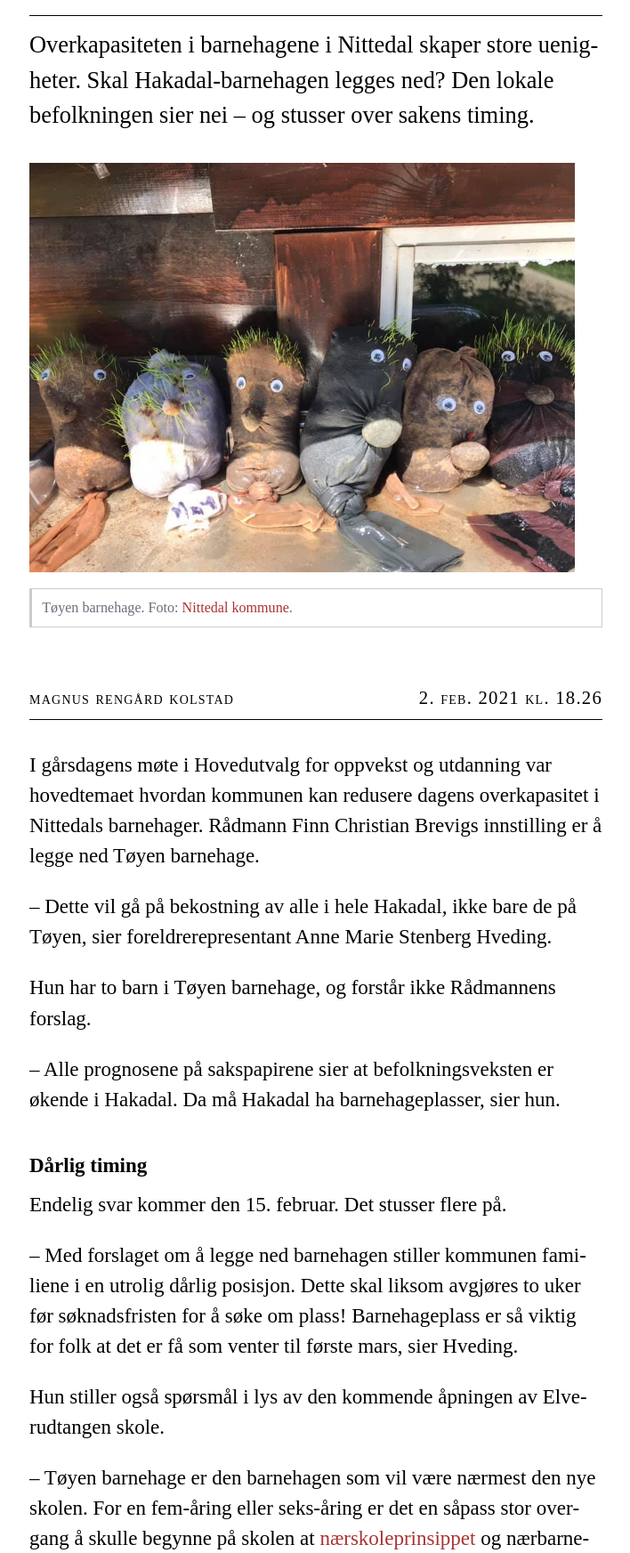
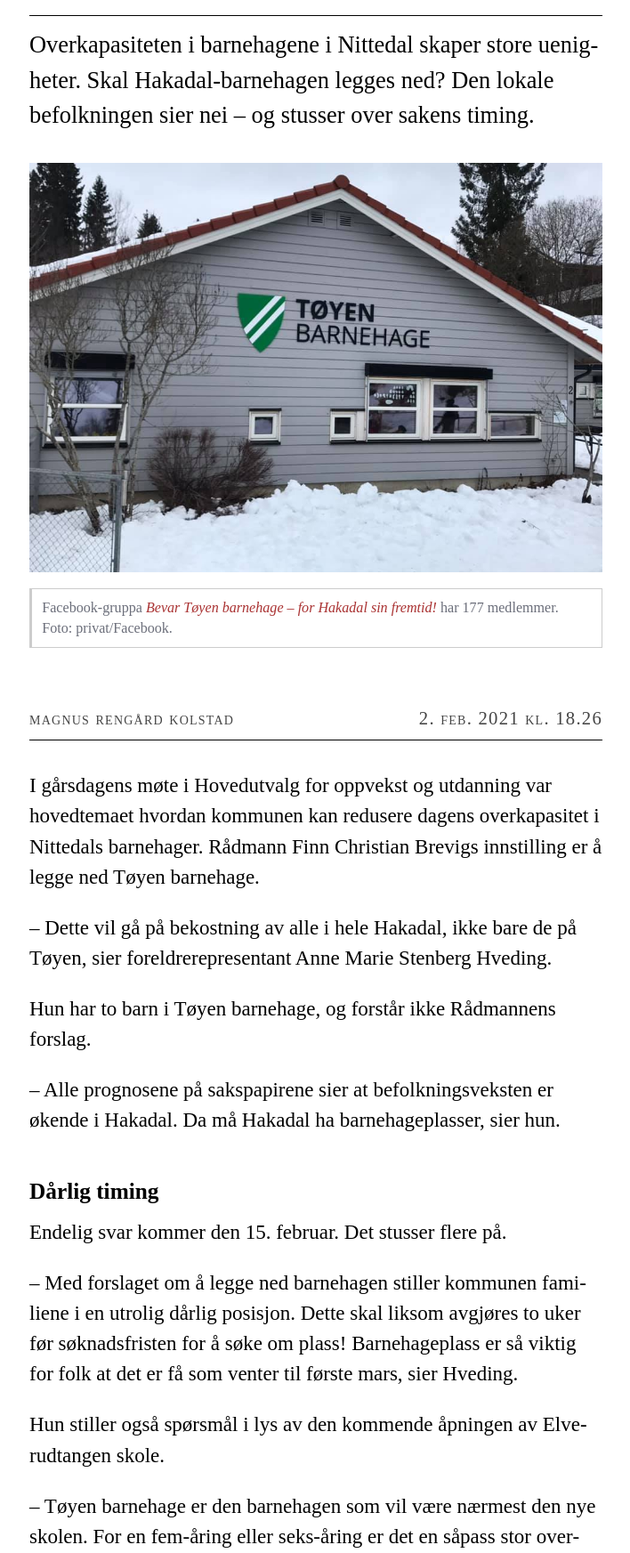
Before and after one commit to kolstadmagnus/blog, a PHP site: page /toyen-barnehage.html in a window 1280 px wide. Shown: the part 180-1925 px from the top of the page at 89% size, without its empty margins (285-993 px from the left). Run offline with PHP 8.4, Linux system fonts and the light colour scheme; some web fonts are replaced.

Commit message:
tøyen barnehage v2

```diff
--- a/style.css
+++ b/style.css
@@ -201,9 +201,9 @@ h3 {
   font-weight: 800;
 }
 
-/* article & index subheadings */
+/* newspaper article & index subheadings */
 h4 {
-  font-size: 1rem;
+  font-size: 1.1rem;
   margin: 1.8em 0 .5em 0;
   line-height: 1.36;
   font-weight: 700;
@@ -324,8 +324,7 @@ figure {
 }
 
 figure img {
-  min-width: 60%;
-  max-width: 100%;
+  width: 100%;
   max-height: 20em;
   margin: 0;
   padding: 0;
@@ -365,7 +364,7 @@ figcaption {
 
 .byline {
   border-bottom: 1px solid currentColor;
-  margin: 1rem 0 1.5rem 0;
+  margin: .5rem 0 1.5rem 0;
   padding-bottom: .4rem;
 }
 
@@ -386,10 +385,15 @@ p#signature,
   text-align: right;
   font-size: 0.9em;
   letter-spacing: 0.06em;
-  font-family: source-serif-pro;
 
   margin: 1.5em 0 0 0;
   padding: 0;
+}
+
+.byline p,
+.byline-after p {
+  font-family: source-sans-pro;
+  color: #454545;
 }
 
 .byline-after > p {
@@ -405,6 +409,7 @@ p#signature,
   .byline > p,
   .byline-after > p {
     text-align: left;
+    margin: 0;
   }
 }
 
--- a/toyen-barnehage.html
+++ b/toyen-barnehage.html
@@ -22,9 +22,9 @@
 <p id="intro">Overkapasiteten i barnehagene i Nittedal skaper store uenigheter. Skal Hakadal-barnehagen legges ned? Den lokale befolkningen sier nei &ndash; og stusser over sakens timing.</p>
 
 <figure>
-  <img src="images/toyen-barnehage.jpg">
+  <img src="images/toyen-barnehage-bygning.jpg">
   <figcaption>
-    T&oslash;yen barnehage. Foto: <a href="https://www.nittedal.kommune.no/enheter/nittedalsbarnehagene/toyen-barnehage/">Nittedal kommune</a>.
+    Facebook-gruppa <a href="https://www.facebook.com/groups/164988781743461/"><em>Bevar Tøyen barnehage &ndash; for Hakadal sin fremtid!</em></a> har 177 medlemmer. Foto: privat/Facebook.
   </figcaption>
 </figure>
 
@@ -44,7 +44,7 @@
 <p>Endelig svar kommer den 15. februar. Det stusser flere p&aring;.</p>
 <p>
   &ndash; Med forslaget om &aring; legge ned barnehagen stiller kommunen familiene i en utrolig d&aring;rlig posisjon. Dette skal liksom avgj&oslash;res to uker f&oslash;r s&oslash;knadsfristen for &aring; s&oslash;ke om plass!
-  Barnehageplass er s&aring; viktig for folk at det er f&aring; som venter til f&oslash;rste mars, sier Hveding.<span class="Apple-converted-space">&nbsp;</span>
+  Barnehageplass er s&aring; viktig for folk at det er f&aring; som venter til f&oslash;rste mars, sier Hveding.
 </p>
 <p>Hun stiller ogs&aring; sp&oslash;rsm&aring;l i lys av den kommende &aring;pningen av Elverudtangen skole.</p>
 <p>
@@ -52,7 +52,7 @@
   <a href="https://www.udir.no/regelverkstolkninger/opplaring/Narskole-og-skolekretsgrenser/Narskoleprinsippet-og-skolekretsgrenser/">n&aelig;rskoleprinsippet</a> og n&aelig;rbarnehageprinsippet er sv&aelig;rt viktige.
 </p>
 <h4>&Oslash;konomiske prioriteringer</h4>
-<p>&ndash; Du kan ikke forvente &aring; alltid ha barnehagen rett utenfor d&oslash;ra di, sier medlem av hovedutvalget for oppvekst og utdanning Mads Nilsen Hovda (Frp).</p>
+<p>&ndash; Du kan ikke forvente &aring; alltid ha barnehagen rett utenfor d&oslash;ra di, sier medlem av hovedutvalget for oppvekst og utdanning Mads Hovda (Frp).</p>
 <p>Han ser problematikken i &aring; legge ned en lokal barnehage, men mener det til sjuende og sist handler om prioriteringer.</p>
 <p>
   &ndash; T&oslash;yen barnehage har ikke klart &aring; fylle opp de plassene den har. N&aring;r man allerede har en overkapasitet, blir det riktig &aring; legge ned barnehagen. Da kan man bruke ressursene p&aring; andre ting, sier han.
@@ -62,13 +62,13 @@
 <figure>
   <img src="images/mads-hovda.jpg">
   <figcaption>
-    Mads Nilsen Hovda. Foto: <a href="https://www.varingen.no/reinspikka-populisme-fra-senterpartiet/o/5-92-133398">Varingen</a>.
+    Mads Hovda, 4. kandidat Nittedal Frp. Foto: Frp/Bibben.
   </figcaption>
 </figure>
 
 <p>Hovda sier han ogs&aring; har snakket med kommuneadministrasjonen. De sier at de ikke har nok barnehageplasser i Nittedal generelt.</p>
 
-<p>&ndash; Likevel klarer ikke T&oslash;yen &aring; fylle opp. Det vitner om at det er mange som kj&oslash;rer til Oslo og slipper av ungene sine i s&oslash;ndre, sier Frp-politikeren.</p>
+<p>&ndash; Likevel klarer ikke T&oslash;yen &aring; fylle opp. Det vitner om at det er mange som kj&oslash;rer til Oslo og slipper av ungene sine i s&oslash;ndre, sier han.</p>
 
 <h4>Kj&oslash;per ikke argumentet</h4>
 <p>Hveding er uenig. Hun tror det lave antallet barn i T&oslash;yen barnehage er midlertidig.</p>
```
Also changed, not shown: images/toyen-barnehage-30-ar.jpg (added), images/toyen-barnehage-bygning.jpg (added).
